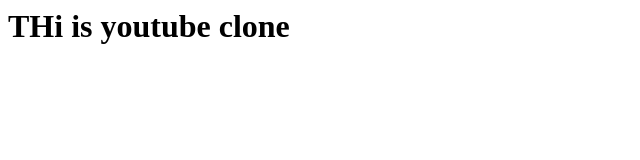
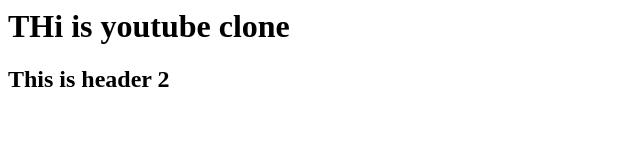
Before and after one commit to thetthetaung/youtube-clone, a plain HTML site: page index.html in a window 1280 px wide. Shown: the whole page, without its empty margins (0-640 px from the left). Drawn offline with Linux system fonts and the light colour scheme.

Commit message:
edit by Min Wa Thone

```diff
--- a/index.html
+++ b/index.html
@@ -4,5 +4,6 @@
   </head>
   <body>
     <h1>THi is youtube clone</h1>
+    <h2>This is header 2</h2>
   </body>
 </html>
--- /dev/null
+++ b/style.css
@@ -0,0 +1,4 @@
+*{
+    margin:0;
+    padding:0;
+}
```
